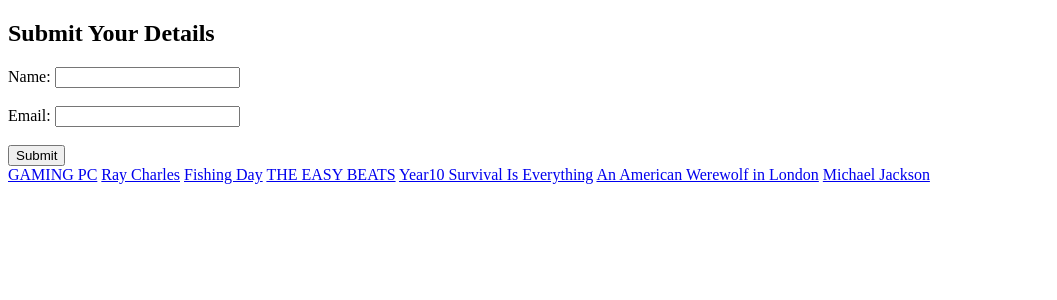
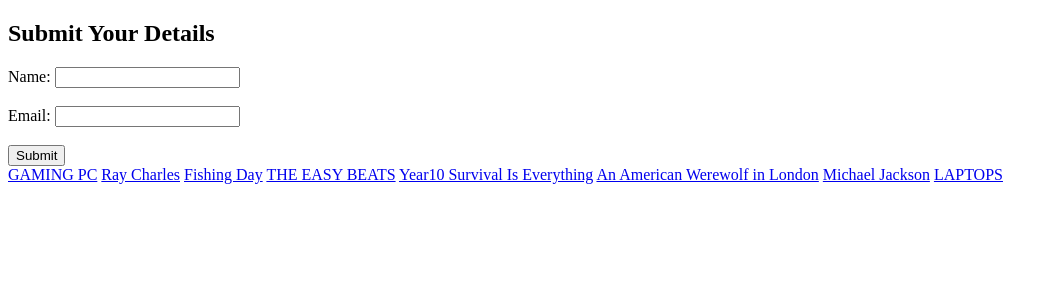
Before and after one commit to naselectric/test21, a Flask app: page / in a window 1280 px wide. Shown: the top 300 px of the page, without its empty margins (0-1057 px from the left). Run offline with Flask 2, Linux system fonts and the light colour scheme; some libraries are stand-ins or nearby versions.

Commit message:
Update form.html

```diff
--- a/templates/form.html
+++ b/templates/form.html
@@ -29,6 +29,9 @@
 
     <a href="https://www.youtube.com/watch?v=QNJL6nfu__Q&list=RDQNJL6nfu__Q&start_radio=1">Michael Jackson</a>
 
+    <a href="https://nasamachine.com/product/asus-vivobook-go-15-ryzen-3-7320u-laptop-refurbished/">LAPTOPS</a>
+
+
 
     <!-- <video width="320" height="240" controls muted>
     <source src="{{url_for('static',filename='drawing circular function graphs.mp4')}}">
```
